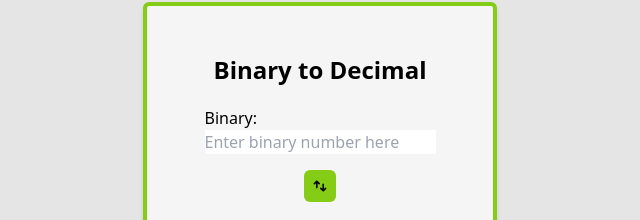
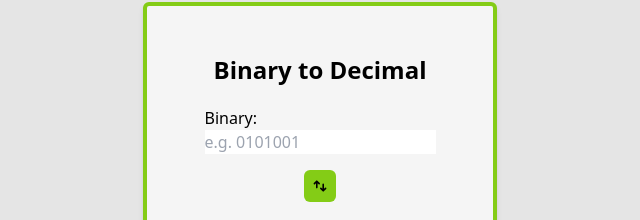
Before and after one commit to mateuscgodoy/bin-to-dec, a Next.js app: page / in a window 1280 px wide. Shown: the part 186-406 px from the top of the page, without its empty margins (320-960 px from the left). Built offline with nearby package versions, Linux system fonts and the light colour scheme.

Commit message:
Add RegEx Pattern to Input Fields

```diff
--- a/components/ConverterForm.tsx
+++ b/components/ConverterForm.tsx
@@ -1,7 +1,7 @@
 "use client";
 
 import { HiSwitchVertical } from 'react-icons/hi';
-import { MouseEventHandler, useState } from 'react';
+import { FormEventHandler, MouseEventHandler, useState } from 'react';
 
 import { Binary, Decimal } from '@/types';
 import InputField from '@/components/InputField';
@@ -21,9 +21,14 @@ export default function ConverterForm() {
     setBinToDec(prev => !prev);
   }
 
+  const handleSubmit: FormEventHandler<HTMLFormElement> = (e) => {
+    e.preventDefault();
+    console.log('Success!');
+  }
+
   return (
-    <form action="" className="flex flex-col items-center">
-      <div className={`${binToDec ?"order-first" : "order-3"} flex flex-col`}>
+    <form action="" className="flex flex-col items-center" onSubmit={handleSubmit}>
+      <div className={`${binToDec ? "order-first" : "order-3"} flex flex-col`}>
         <InputField converterType={Binary} />
       </div>
 
--- a/components/InputField.tsx
+++ b/components/InputField.tsx
@@ -9,7 +9,7 @@ type Props = {
 export default function InputField(
  {converterType}: Props
 ) {
-  const {labelText, placeholder, disabled, inputId } = converterType;
+  const {labelText, placeholder, disabled, inputId, pattern } = converterType;
   const placeholderText = (!disabled && placeholder) ? placeholder : "";
 
   return(
@@ -21,6 +21,8 @@ export default function InputField(
         id={inputId}
         placeholder={placeholderText}
         disabled={disabled}
+        required={!disabled}
+        pattern={pattern}
         />
     </>
   )
--- a/types.ts
+++ b/types.ts
@@ -1,20 +1,23 @@
 export type InputField = {
   labelText: string,
   inputId: string,
+  pattern: string,
   placeholder?: string,
-  disabled?: boolean,
+  disabled?: boolean
 }
 
 export const Binary: InputField = {
   labelText: "Binary:",
   inputId: "binary",
-  placeholder: "Enter binary number here",
-  disabled: false
+  placeholder: "e.g. 0101001",
+  disabled: false,
+  pattern: "^[01]+$"
 }
 
 export const Decimal: InputField = {
   labelText: "Decimal:",
   inputId: "decimal",
-  placeholder: "Enter decimal number here",
-  disabled: false
+  placeholder: "e.g. 524",
+  disabled: false,
+  pattern: "^[1-9][0-9]*$"
 }
```
